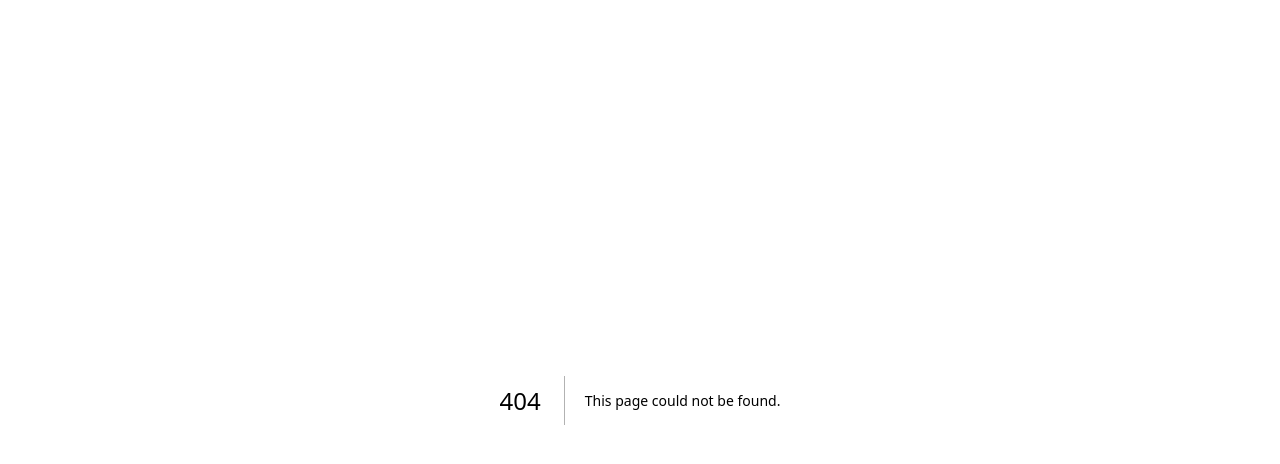
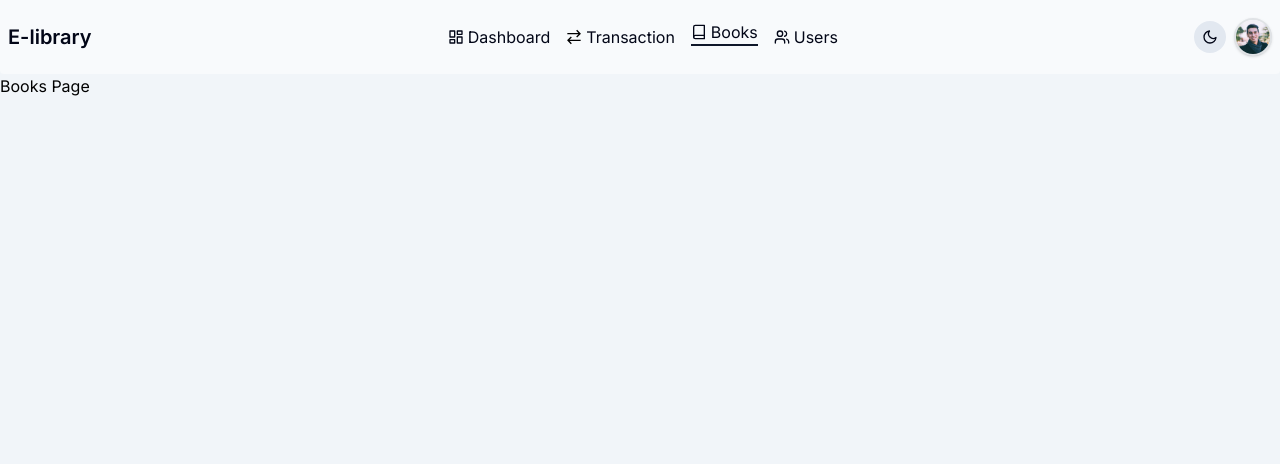
Before and after one commit to Rizky-Pratama/e-library, a Next.js app: page /books in a window 1280 px wide. Before the commit this address had no page. Shown: the top 464 px of the page. Built offline with nearby package versions, Linux system fonts and the light colour scheme.

Commit message:
Add Navbar

```diff
--- /dev/null
+++ b/app/books/page.jsx
@@ -0,0 +1,7 @@
+const page = () => {
+  return (
+    <h1>Books Page</h1>
+   );
+}
+
+export default page;
--- /dev/null
+++ b/app/components/Avatar/Avatar.jsx
@@ -0,0 +1,14 @@
+import Image from "next/image";
+const Avatar = () => {
+  return (
+    <Image
+      alt="profile"
+      src={"/avatar.jpg"}
+      width="38"
+      height="38"
+      className="rounded-full shadow border-2 border-slate-900/10 hover:-translate-y-1 transition-all cursor-pointer"
+    />
+  );
+};
+
+export default Avatar;
--- /dev/null
+++ b/app/components/Navbar/ListItem.jsx
@@ -0,0 +1,88 @@
+"use client";
+import Link from "next/link";
+import {
+  LuLayoutDashboard as Dashboard,
+  LuBook as Books,
+  LuUsers as Users,
+} from "react-icons/lu";
+import { GrTransaction as Transaction } from "react-icons/gr";
+import { usePathname } from "next/navigation";
+
+const listRoutes = [
+  {
+    title: "Dashboard",
+    path: "/",
+    icon: <Dashboard />,
+  },
+  {
+    title: "Transaction",
+    path: "/transaction",
+    icon: <Transaction />,
+  },
+  {
+    title: "Books",
+    path: "/books",
+    icon: <Books />,
+  },
+  {
+    title: "Users",
+    path: "/users",
+    icon: <Users />,
+  },
+];
+
+const ListItem = () => {
+  const pathname = usePathname();
+
+  return (
+    <ul className="py-4 flex gap-4 items-center text-base font-normal flex-nowrap overflow-x-auto md:hidden">
+      {listRoutes.map((data, i) => (
+        <li
+          key={i}
+          className={
+            pathname == data.path
+              ? "border-b-2 border-slate-900 -translate-y-1 transition-all"
+              : "hover:-translate-y-1 transition-all"
+          }
+        >
+          <Link
+            href={data.path}
+            className="flex gap-1 justify-center items-center"
+          >
+            {data.icon}
+            <span>{data.title}</span>
+          </Link>
+        </li>
+      ))}
+    </ul>
+  );
+};
+
+export const ListItemsDeks = () => {
+  const pathname = usePathname();
+
+  return (
+    <ul className="py-4 flex gap-4 items-center text-base font-normal flex-nowrap overflow-x-auto max-md:hidden">
+      {listRoutes.map((data, i) => (
+        <li
+          key={i}
+          className={
+            pathname == data.path
+              ? "border-b-2 border-slate-900 -translate-y-1 transition-all cursor-pointer"
+              : "hover:-translate-y-1 transition-all cursor-pointer"
+          }
+        >
+          <Link
+            href={data.path}
+            className="flex gap-1 justify-center items-center"
+          >
+            {data.icon}
+            <span>{data.title}</span>
+          </Link>
+        </li>
+      ))}
+    </ul>
+  );
+};
+
+export default ListItem;
--- /dev/null
+++ b/app/components/Navbar/Navbar.jsx
@@ -0,0 +1,22 @@
+import Toggle from "../ToggleMode/Toggle";
+import ListItem,{ListItemsDeks} from "./ListItem";
+import Avatar from "../Avatar/Avatar";
+const Navbar = () => {
+  return (
+    <nav className="bg-slate-50 text-slate-950 rounded-b">
+      <div className="px-2 pt-2 mx-auto container flex-col lg:py-2">
+        <div className="flex justify-between items-center">
+          <span className="text-xl font-semibold">E-library</span>
+          <ListItemsDeks/>
+          <div className="flex items-center gap-2">
+            <Toggle />
+            <Avatar />
+          </div>
+        </div>
+        <ListItem />
+      </div>
+    </nav>
+  );
+};
+
+export default Navbar;
--- /dev/null
+++ b/app/components/ToggleMode/Toggle.jsx
@@ -0,0 +1,12 @@
+import {FiMoon} from 'react-icons/fi';
+const index = () => {
+  return (
+    <FiMoon
+      width={40}
+      height={40}
+      className="p-2 bg-slate-200 rounded-full box-content hover:shadow-md hover:-translate-y-1 transition-all cursor-pointer"
+    />
+  );
+}
+
+export default index;
--- a/app/globals.css
+++ b/app/globals.css
@@ -1,27 +1,13 @@
 @tailwind base;
+
+@layer base{
+  *{
+    @apply box-border;
+  }
+}
 @tailwind components;
 @tailwind utilities;
 
-:root {
-  --foreground-rgb: 0, 0, 0;
-  --background-start-rgb: 214, 219, 220;
-  --background-end-rgb: 255, 255, 255;
+body{
+  @apply bg-slate-100;
 }
-
-@media (prefers-color-scheme: dark) {
-  :root {
-    --foreground-rgb: 255, 255, 255;
-    --background-start-rgb: 0, 0, 0;
-    --background-end-rgb: 0, 0, 0;
-  }
-}
-
-body {
-  color: rgb(var(--foreground-rgb));
-  background: linear-gradient(
-      to bottom,
-      transparent,
-      rgb(var(--background-end-rgb))
-    )
-    rgb(var(--background-start-rgb));
-}
--- a/app/layout.js
+++ b/app/layout.js
@@ -1,3 +1,4 @@
+import Navbar from './components/Navbar/Navbar'
 import './globals.css'
 import { Inter } from 'next/font/google'
 
@@ -11,7 +12,10 @@ export const metadata = {
 export default function RootLayout({ children }) {
   return (
     <html lang="en">
-      <body className={inter.className}>{children}</body>
+      <body className={inter.className}>
+      <Navbar/>
+        {children}
+      </body>
     </html>
   )
 }
--- a/app/page.js
+++ b/app/page.js
@@ -1,113 +1,7 @@
-import Image from 'next/image'
-
 export default function Home() {
   return (
-    <main className="flex min-h-screen flex-col items-center justify-between p-24">
-      <div className="z-10 max-w-5xl w-full items-center justify-between font-mono text-sm lg:flex">
-        <p className="fixed left-0 top-0 flex w-full justify-center border-b border-gray-300 bg-gradient-to-b from-zinc-200 pb-6 pt-8 backdrop-blur-2xl dark:border-neutral-800 dark:bg-zinc-800/30 dark:from-inherit lg:static lg:w-auto  lg:rounded-xl lg:border lg:bg-gray-200 lg:p-4 lg:dark:bg-zinc-800/30">
-          Get started by editing&nbsp;
-          <code className="font-mono font-bold">app/page.js</code>
-        </p>
-        <div className="fixed bottom-0 left-0 flex h-48 w-full items-end justify-center bg-gradient-to-t from-white via-white dark:from-black dark:via-black lg:static lg:h-auto lg:w-auto lg:bg-none">
-          <a
-            className="pointer-events-none flex place-items-center gap-2 p-8 lg:pointer-events-auto lg:p-0"
-            href="https://vercel.com?utm_source=create-next-app&utm_medium=appdir-template&utm_campaign=create-next-app"
-            target="_blank"
-            rel="noopener noreferrer"
-          >
-            By{' '}
-            <Image
-              src="/vercel.svg"
-              alt="Vercel Logo"
-              className="dark:invert"
-              width={100}
-              height={24}
-              priority
-            />
-          </a>
-        </div>
-      </div>
-
-      <div className="relative flex place-items-center before:absolute before:h-[300px] before:w-[480px] before:-translate-x-1/2 before:rounded-full before:bg-gradient-radial before:from-white before:to-transparent before:blur-2xl before:content-[''] after:absolute after:-z-20 after:h-[180px] after:w-[240px] after:translate-x-1/3 after:bg-gradient-conic after:from-sky-200 after:via-blue-200 after:blur-2xl after:content-[''] before:dark:bg-gradient-to-br before:dark:from-transparent before:dark:to-blue-700 before:dark:opacity-10 after:dark:from-sky-900 after:dark:via-[#0141ff] after:dark:opacity-40 before:lg:h-[360px] z-[-1]">
-        <Image
-          className="relative dark:drop-shadow-[0_0_0.3rem_#ffffff70] dark:invert"
-          src="/next.svg"
-          alt="Next.js Logo"
-          width={180}
-          height={37}
-          priority
-        />
-      </div>
-
-      <div className="mb-32 grid text-center lg:max-w-5xl lg:w-full lg:mb-0 lg:grid-cols-4 lg:text-left">
-        <a
-          href="https://nextjs.org/docs?utm_source=create-next-app&utm_medium=appdir-template&utm_campaign=create-next-app"
-          className="group rounded-lg border border-transparent px-5 py-4 transition-colors hover:border-gray-300 hover:bg-gray-100 hover:dark:border-neutral-700 hover:dark:bg-neutral-800/30"
-          target="_blank"
-          rel="noopener noreferrer"
-        >
-          <h2 className={`mb-3 text-2xl font-semibold`}>
-            Docs{' '}
-            <span className="inline-block transition-transform group-hover:translate-x-1 motion-reduce:transform-none">
-              -&gt;
-            </span>
-          </h2>
-          <p className={`m-0 max-w-[30ch] text-sm opacity-50`}>
-            Find in-depth information about Next.js features and API.
-          </p>
-        </a>
-
-        <a
-          href="https://nextjs.org/learn?utm_source=create-next-app&utm_medium=appdir-template-tw&utm_campaign=create-next-app"
-          className="group rounded-lg border border-transparent px-5 py-4 transition-colors hover:border-gray-300 hover:bg-gray-100 hover:dark:border-neutral-700 hover:dark:bg-neutral-800 hover:dark:bg-opacity-30"
-          target="_blank"
-          rel="noopener noreferrer"
-        >
-          <h2 className={`mb-3 text-2xl font-semibold`}>
-            Learn{' '}
-            <span className="inline-block transition-transform group-hover:translate-x-1 motion-reduce:transform-none">
-              -&gt;
-            </span>
-          </h2>
-          <p className={`m-0 max-w-[30ch] text-sm opacity-50`}>
-            Learn about Next.js in an interactive course with&nbsp;quizzes!
-          </p>
-        </a>
-
-        <a
-          href="https://vercel.com/templates?framework=next.js&utm_source=create-next-app&utm_medium=appdir-template&utm_campaign=create-next-app"
-          className="group rounded-lg border border-transparent px-5 py-4 transition-colors hover:border-gray-300 hover:bg-gray-100 hover:dark:border-neutral-700 hover:dark:bg-neutral-800/30"
-          target="_blank"
-          rel="noopener noreferrer"
-        >
-          <h2 className={`mb-3 text-2xl font-semibold`}>
-            Templates{' '}
-            <span className="inline-block transition-transform group-hover:translate-x-1 motion-reduce:transform-none">
-              -&gt;
-            </span>
-          </h2>
-          <p className={`m-0 max-w-[30ch] text-sm opacity-50`}>
-            Explore the Next.js 13 playground.
-          </p>
-        </a>
-
-        <a
-          href="https://vercel.com/new?utm_source=create-next-app&utm_medium=appdir-template&utm_campaign=create-next-app"
-          className="group rounded-lg border border-transparent px-5 py-4 transition-colors hover:border-gray-300 hover:bg-gray-100 hover:dark:border-neutral-700 hover:dark:bg-neutral-800/30"
-          target="_blank"
-          rel="noopener noreferrer"
-        >
-          <h2 className={`mb-3 text-2xl font-semibold`}>
-            Deploy{' '}
-            <span className="inline-block transition-transform group-hover:translate-x-1 motion-reduce:transform-none">
-              -&gt;
-            </span>
-          </h2>
-          <p className={`m-0 max-w-[30ch] text-sm opacity-50`}>
-            Instantly deploy your Next.js site to a shareable URL with Vercel.
-          </p>
-        </a>
-      </div>
-    </main>
-  )
+    <>
+      <h1>Hello world</h1>
+    </>
+  );
 }
--- /dev/null
+++ b/app/transaction/page.jsx
@@ -0,0 +1,7 @@
+const page = () => {
+  return (
+    <h1>Ini page transaction</h1>
+   );
+}
+
+export default page;
--- /dev/null
+++ b/app/users/page.jsx
@@ -0,0 +1,7 @@
+const page = () => {
+  return (
+    <h1>Users Page</h1>
+   );
+}
+
+export default page;
```
Also changed, not shown: public/avatar.jpg (added).
